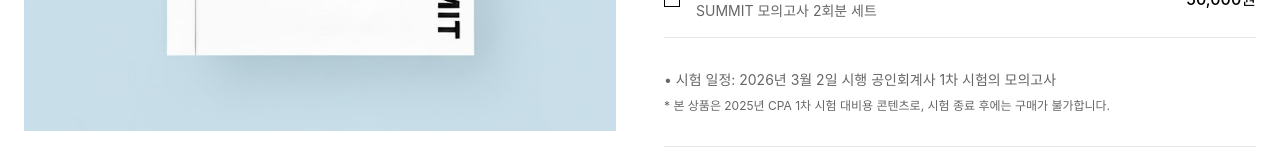
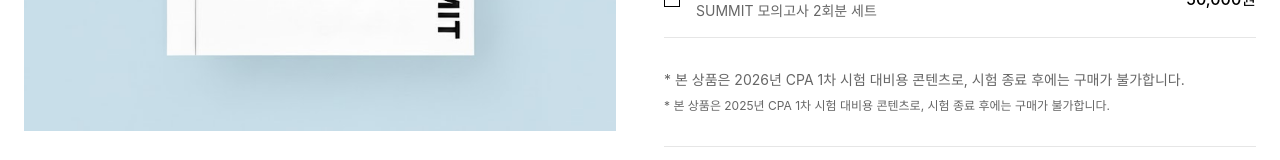
Before and after one commit to taewook2021-crypto/wiserlab-cpa-dream, a React (Vite) app: page /summit in a window 1280 px wide. Shown: the part 589-749 px from the top of the page. Built offline with nearby package versions, Linux system fonts and the light colour scheme; the HTML template or start-up script is replaced by a standard one; a web font is replaced by a local one.

Commit message:
Visual edit in Lovable
Edited UI in Lovable

```diff
--- a/src/pages/Summit.tsx
+++ b/src/pages/Summit.tsx
@@ -121,7 +121,7 @@ const Summit = () => {
                 <div className="space-y-2 text-sm text-muted-foreground">
                   <p>
                 </p>
-                  <p>• 시험 일정: 2026년 3월 2일 시행 공인회계사 1차 시험의 모의고사 </p>
+                  <p>* 본 상품은 2026년 CPA 1차 시험 대비용 콘텐츠로, 시험 종료 후에는 구매가 불가합니다.</p>
                   <p className="text-xs">* 본 상품은 2025년 CPA 1차 시험 대비용 콘텐츠로, 시험 종료 후에는 구매가 불가합니다.</p>
                 </div>
 
```
